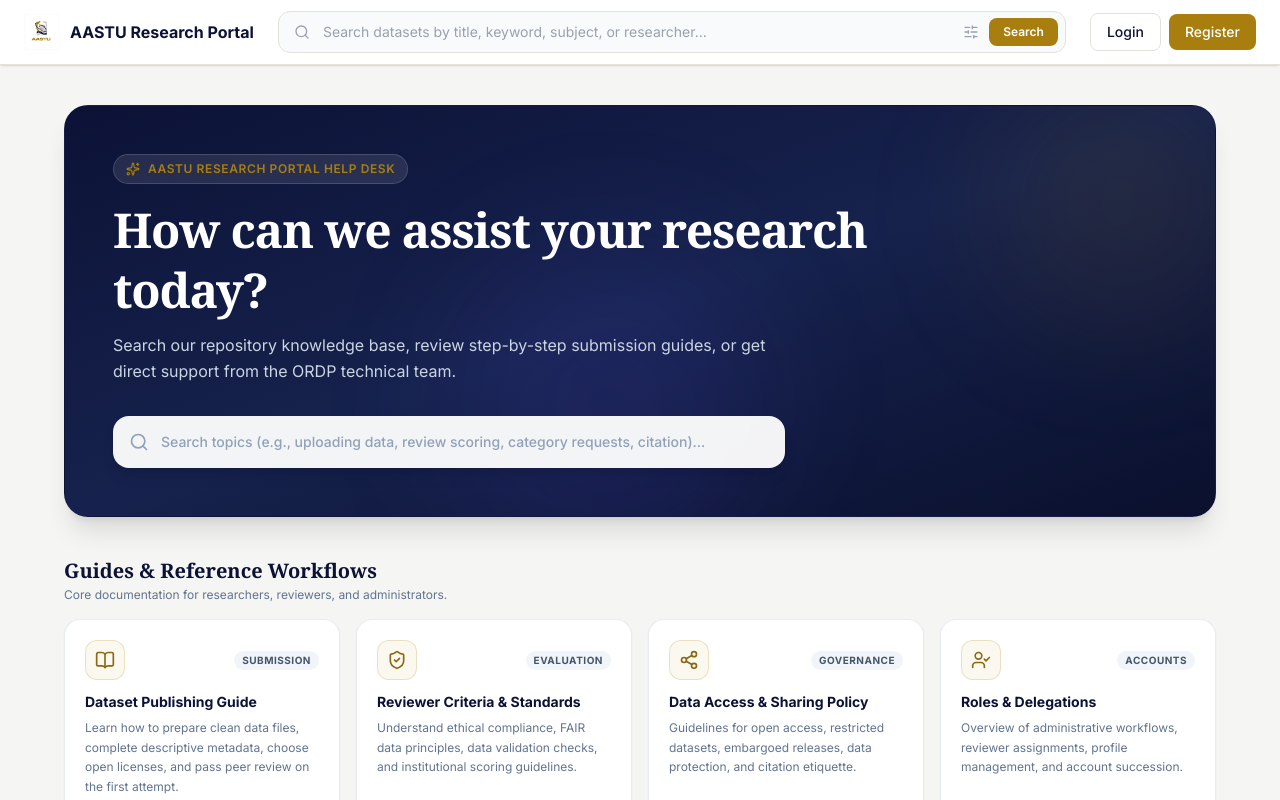
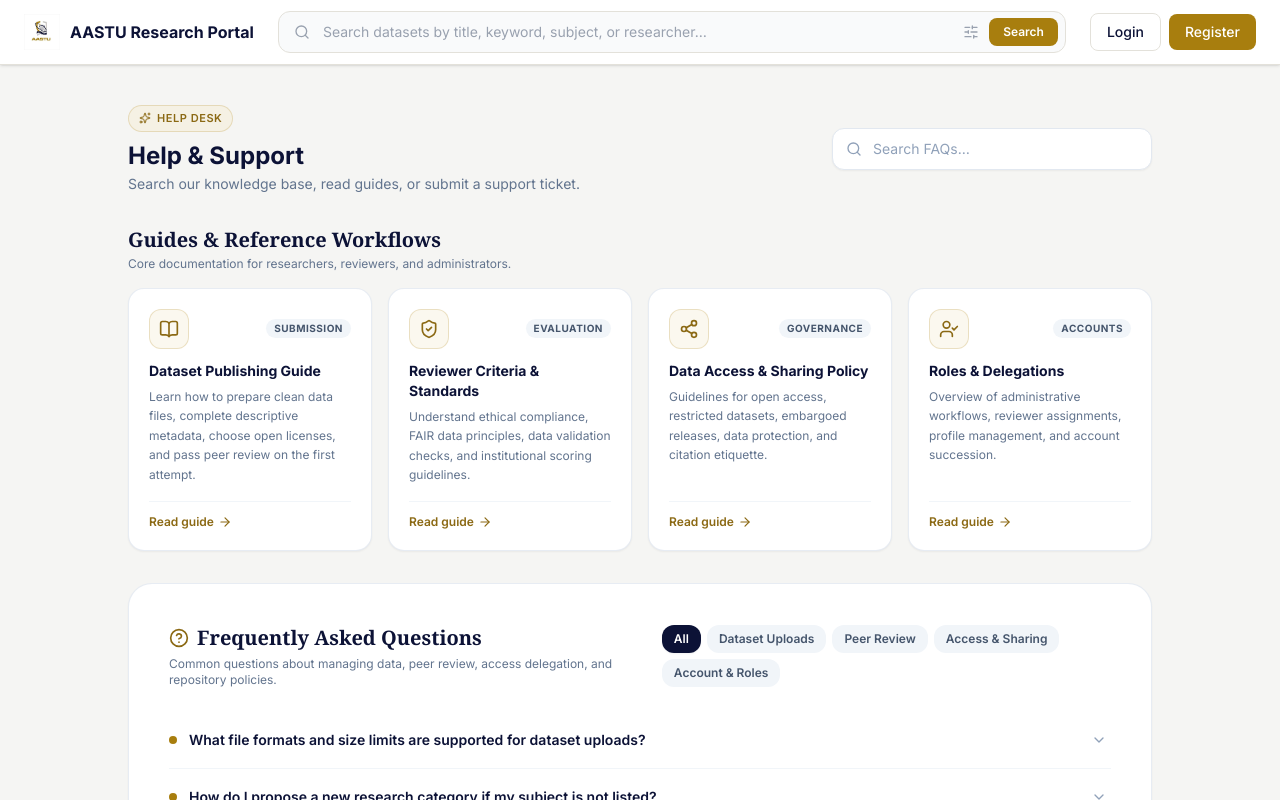
Before and after one commit to Open-Research-Data-Portal/ordp-frontend, a React (Vite) app: page /help in a window 1280 px wide. Shown: the top 800 px of the page. Built offline with nearby package versions, Linux system fonts and the light colour scheme.

Commit message:
fix(ui): shrink help page header to match other pages, fix profile photo slow load with memoization and localStorage cache, remove footer from reset-password and check-email pages

```diff
--- a/src/components/dashboard/DashboardHeader.jsx
+++ b/src/components/dashboard/DashboardHeader.jsx
@@ -1,4 +1,4 @@
-import { useState, useEffect, useRef } from "react";
+import { useState, useEffect, useRef, useMemo } from "react";
 import { Link, useNavigate } from "react-router-dom";
 import {
   Search,
@@ -172,7 +172,10 @@ export default function DashboardHeader({
 
   const activeRole = getActiveRole(user);
   const availableRoles = getAvailableRoles(user);
-  const avatarUrl = getProfilePicture(user);
+  // Memoize avatarUrl so we don't re-read from localStorage on every render.
+  // The profile-picture cache in userRoles.js handles the heavy lifting;
+  // useMemo adds a React-level guard so even that cheap call is skipped.
+  const avatarUrl = useMemo(() => getProfilePicture(user), [user]);
   const displayName = getDisplayName(user);
 
   const handleSwitchRole = (role, path) => {
@@ -364,6 +367,8 @@ export default function DashboardHeader({
                   src={avatarUrl}
                   alt={displayName}
                   className="w-full h-full object-cover"
+                  loading="eager"
+                  decoding="async"
                 />
               ) : (
                 displayName.charAt(0).toUpperCase()
@@ -390,6 +395,8 @@ export default function DashboardHeader({
                         src={avatarUrl}
                         alt={displayName}
                         className="w-full h-full object-cover"
+                        loading="eager"
+                        decoding="async"
                       />
                     ) : (
                       displayName.charAt(0).toUpperCase()
--- a/src/features/accounts/components/AuthSplitCard.jsx
+++ b/src/features/accounts/components/AuthSplitCard.jsx
@@ -9,6 +9,7 @@ export default function AuthSplitCard({
   sidebarSubtitle = "Addis Ababa Science & Technology University Research Portal",
   children,
   logoSize = "large",
+  showFooter = true,
 }) {
   const isXLarge = logoSize === "xlarge";
 
@@ -40,9 +41,11 @@ export default function AuthSplitCard({
           {children}
         </div>
       </div>
-      <div className="w-full max-w-4xl mt-6 rounded-2xl overflow-hidden">
-        <AuthFooter />
-      </div>
+      {showFooter && (
+        <div className="w-full max-w-4xl mt-6 rounded-2xl overflow-hidden">
+          <AuthFooter />
+        </div>
+      )}
     </div>
   );
 }
--- a/src/features/accounts/pages/CheckEmail.jsx
+++ b/src/features/accounts/pages/CheckEmail.jsx
@@ -26,7 +26,7 @@ export default function CheckEmailPage() {
   }
 
   return (
-    <AuthSplitCard logoSize="xlarge">
+    <AuthSplitCard logoSize="xlarge" showFooter={false}>
       <div className="w-16 h-16 rounded-full bg-[#F5C453]/25 flex items-center justify-center mb-5">
         <CheckCircle2 className="w-9 h-9 text-[#B8860B]" strokeWidth={2} />
       </div>
--- a/src/features/accounts/pages/ProfilePage.jsx
+++ b/src/features/accounts/pages/ProfilePage.jsx
@@ -37,7 +37,7 @@ import {
   BIO_MAX_LENGTH,
   toOptionValue,
 } from "./constants";
-import { getDashboardPath } from "../../../utils/userRoles";
+import { getDashboardPath, invalidateProfilePictureCache } from "../../../utils/userRoles";
 import { useNavigate } from "react-router-dom";
 
 const DRAFT_STORAGE_PREFIX = "ordp:profile-draft:";
@@ -629,6 +629,7 @@ export default function ProfilePage() {
       if (dataUrl) {
         setAvatarUrl(dataUrl);
         localStorage.setItem("ordp:profile_picture", dataUrl);
+        invalidateProfilePictureCache();
         if (setUser) {
           setUser((curr) => ({
             ...(curr || {}),
@@ -649,6 +650,7 @@ export default function ProfilePage() {
         if (remoteUrl) {
           setAvatarUrl(remoteUrl);
           localStorage.setItem("ordp:profile_picture", remoteUrl);
+          invalidateProfilePictureCache();
           if (setUser) {
             setUser((curr) => ({
               ...(curr || {}),
@@ -835,6 +837,7 @@ export default function ProfilePage() {
 
       if (avatarUrl) {
         localStorage.setItem("ordp:profile_picture", avatarUrl);
+        invalidateProfilePictureCache();
       }
 
       setUser?.(nextUser);
--- a/src/features/accounts/pages/ResetPassword.jsx
+++ b/src/features/accounts/pages/ResetPassword.jsx
@@ -84,7 +84,7 @@ export default function ResetPasswordPage() {
   }
 
   return (
-    <AuthSplitCard logoSize="xlarge">
+    <AuthSplitCard logoSize="xlarge" showFooter={false}>
       {success ? (
         <div className="flex flex-col items-center text-center animate-fade-in">
           <div className="w-16 h-16 rounded-full bg-green-100 flex items-center justify-center mb-5">
--- a/src/pages/HelpSupportPage.jsx
+++ b/src/pages/HelpSupportPage.jsx
@@ -166,46 +166,40 @@ export default function HelpSupportPage() {
 
   return (
     <DashboardAwareLayout>
-      <div className="max-w-6xl mx-auto space-y-10 pb-16 animate-fade-in-up">
-        {/* ── HERO BANNER ── */}
-        <section className="relative overflow-hidden rounded-3xl bg-gradient-to-br from-navy via-[#16224D] to-[#0A102D] text-white p-8 sm:p-12 shadow-xl border border-navy-light/20">
-          <div className="absolute top-0 right-0 -mt-8 -mr-8 w-64 h-64 rounded-full bg-gold/10 blur-3xl pointer-events-none" />
-          <div className="absolute bottom-0 left-1/3 -mb-12 w-80 h-80 rounded-full bg-indigo-500/10 blur-3xl pointer-events-none" />
-
-          <div className="relative z-10 max-w-3xl">
-            <div className="inline-flex items-center gap-2 px-3 py-1.5 rounded-full bg-white/10 border border-white/15 text-gold text-xs font-semibold uppercase tracking-wider mb-4">
-              <Sparkles className="w-3.5 h-3.5" />
-              AASTU Research Portal Help Desk
+      <div className="max-w-5xl mx-auto space-y-8 pb-16">
+        {/* ── PAGE HEADER ── */}
+        <div className="flex flex-col sm:flex-row sm:items-center sm:justify-between gap-3">
+          <div>
+            <div className="inline-flex items-center gap-1.5 px-2.5 py-1 rounded-full bg-gold-light/50 border border-gold/20 text-gold-dark text-[11px] font-semibold uppercase tracking-wider mb-2">
+              <Sparkles className="w-3 h-3" />
+              Help Desk
             </div>
-            <h1 className="text-3xl sm:text-4xl lg:text-5xl font-serif font-bold tracking-tight text-white leading-tight">
-              How can we assist your research today?
-            </h1>
-            <p className="mt-3 text-sm sm:text-base text-slate-300 leading-relaxed max-w-2xl">
-              Search our repository knowledge base, review step-by-step submission guides, or get direct support from the ORDP technical team.
+            <h1 className="text-2xl font-bold text-navy">Help &amp; Support</h1>
+            <p className="text-sm text-slate-500 mt-0.5">
+              Search our knowledge base, read guides, or submit a support ticket.
             </p>
-
-            {/* Live Search Input */}
-            <div className="mt-8 relative max-w-2xl">
-              <Search className="w-5 h-5 text-slate-400 absolute left-4 top-1/2 -translate-y-1/2" />
+          </div>
+          {/* Live Search */}
+          <div className="relative w-full sm:w-80 shrink-0">
+            <Search className="w-4 h-4 text-slate-400 absolute left-3.5 top-1/2 -translate-y-1/2" />
             <input
               type="text"
               value={searchQuery}
               onChange={(e) => setSearchQuery(e.target.value)}
-                placeholder="Search topics (e.g., uploading data, review scoring, category requests, citation)…"
-                className="w-full rounded-2xl bg-white/95 text-navy placeholder:text-slate-400 pl-12 pr-4 py-4 text-sm font-medium focus:outline-none focus:ring-4 focus:ring-gold/30 shadow-lg border-0"
+              placeholder="Search FAQs…"
+              className="w-full rounded-xl bg-white border border-slate-200 text-navy placeholder:text-slate-400 pl-10 pr-4 py-2.5 text-sm focus:outline-none focus:ring-2 focus:ring-gold/30 focus:border-gold shadow-xs transition"
             />
             {searchQuery && (
               <button
                 type="button"
                 onClick={() => setSearchQuery("")}
-                  className="absolute right-4 top-1/2 -translate-y-1/2 text-xs font-semibold text-slate-400 hover:text-navy"
+                className="absolute right-3 top-1/2 -translate-y-1/2 text-xs font-semibold text-slate-400 hover:text-navy"
               >
-                  Clear
+                ✕
               </button>
             )}
           </div>
         </div>
-        </section>
 
         {/* ── QUICK GUIDES GRID ── */}
         <section className="space-y-4">
--- a/src/utils/userRoles.js
+++ b/src/utils/userRoles.js
@@ -195,6 +195,15 @@ export function getMediaUrl(url) {
   return host ? `${host}${url.startsWith("/") ? "" : "/"}${url}` : url;
 }
 
+// Module-level cache for the profile picture stored in localStorage.
+// Reading large base64 strings from localStorage on every render is expensive;
+// cache the value and only re-read when explicitly invalidated.
+let _cachedProfilePic = undefined; // undefined = not yet loaded
+
+export function invalidateProfilePictureCache() {
+  _cachedProfilePic = undefined;
+}
+
 export function getProfilePicture(user) {
   if (!user) return null;
   const raw =
@@ -206,7 +215,13 @@ export function getProfilePicture(user) {
     user?.profile?.profile_picture_url ||
     user?.profile?.avatar ||
     user?.profile?.avatar_url ||
-    (typeof localStorage !== "undefined" ? localStorage.getItem("ordp:profile_picture") : null);
+    (() => {
+      if (typeof localStorage === "undefined") return null;
+      if (_cachedProfilePic === undefined) {
+        _cachedProfilePic = localStorage.getItem("ordp:profile_picture") || null;
+      }
+      return _cachedProfilePic;
+    })();
   return getMediaUrl(raw);
 }
 
```
Also changed, not shown: src/layouts/TopBar.jsx (+6 -3 lines). Lines whose indentation alone changed are shown as unchanged.
